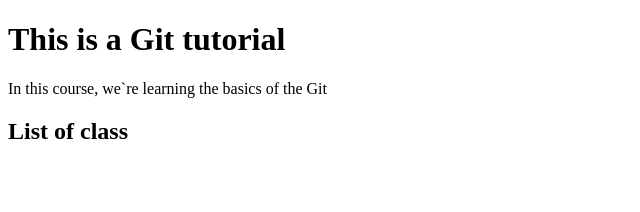
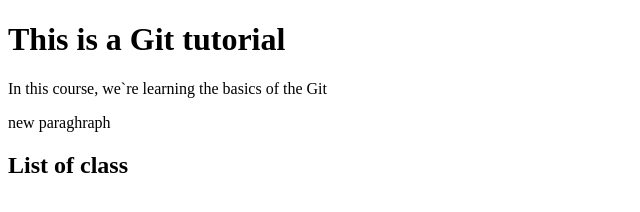
Before and after one commit to FatemehPouramini/refah-git, a plain HTML site: page index.html in a window 1280 px wide. Shown: the whole page, without its empty margins (0-640 px from the left). Drawn offline with Linux system fonts and the light colour scheme.

Commit message:
new paragraph added

```diff
--- a/index.html
+++ b/index.html
@@ -8,6 +8,7 @@
 <body>
     <h1>This is a Git tutorial</h1>
     <p>In this course, we`re learning the basics of the Git</p>
+	<p> new paraghraph</p>
 
 	<h2> List of class</h2>
 </body>
```
